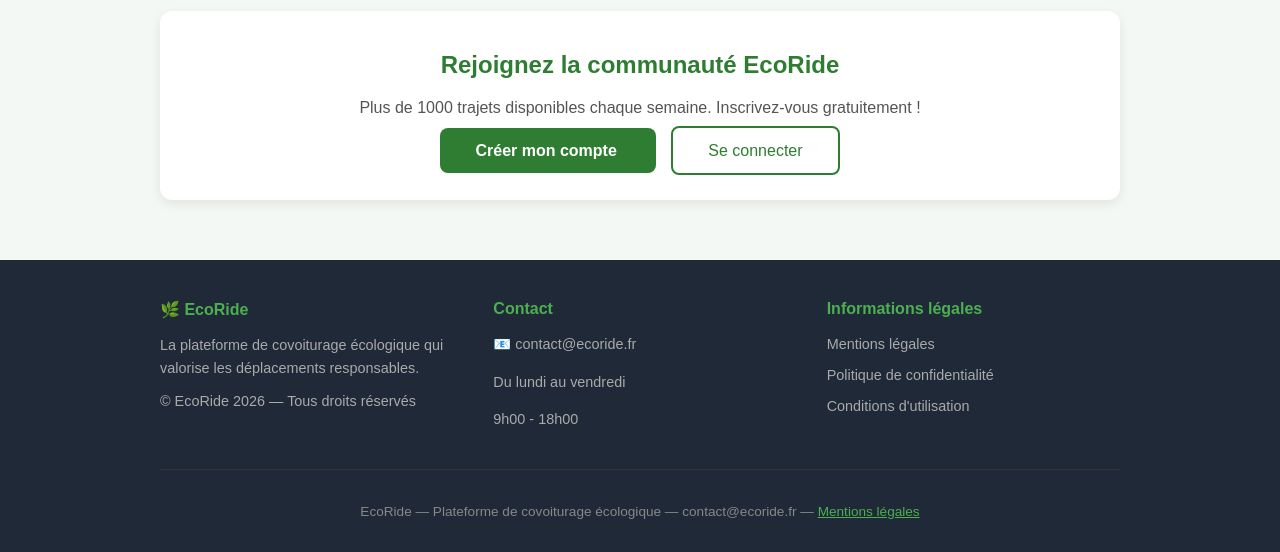
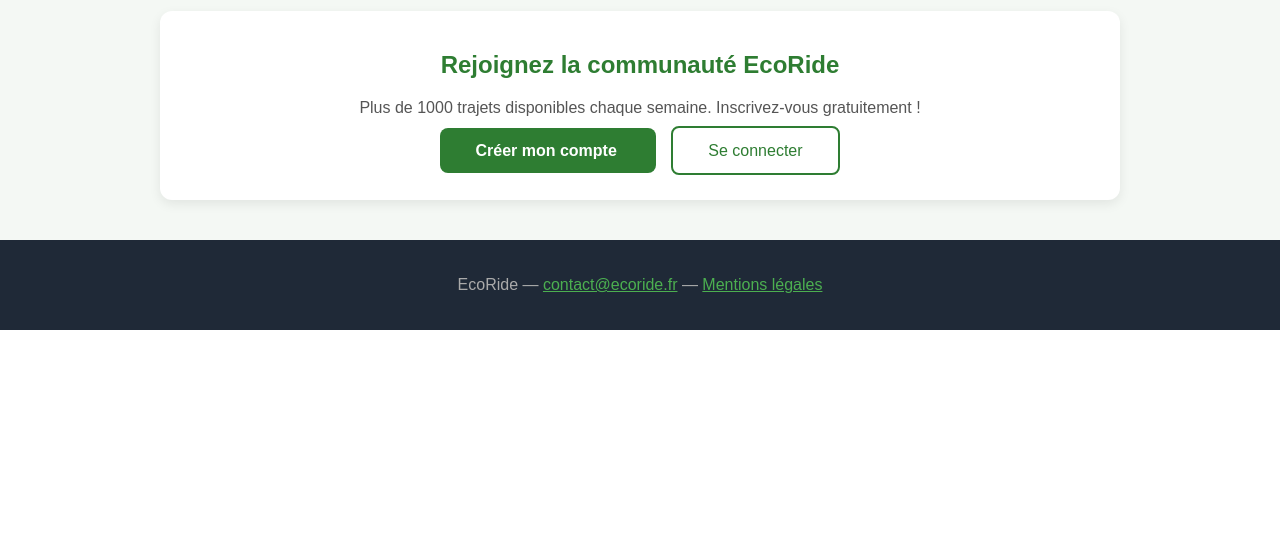
Before and after one commit to Evoluti83/ecoride, a PHP site: page /ecoride/ in a window 1280 px wide. Shown: the part 1749-2301 px from the top of the page. After the commit the page ends 2079 px from the top, so only its background shows below. Run offline with PHP 8.4, Linux system fonts and the light colour scheme.

Commit message:
feat: ajout footer commun sur toutes les pages

```diff
--- a/public/add-vehicle.php
+++ b/public/add-vehicle.php
@@ -159,5 +159,6 @@ if ($_SERVER['REQUEST_METHOD'] === 'POST') {
     </section>
 </main>
 
+<?php require_once "footer.php"; ?>
 </body>
 </html>
--- a/public/admin.php
+++ b/public/admin.php
@@ -285,5 +285,6 @@ new Chart(creditsCtx, {
 });
 </script>
 
+<?php require_once "footer.php"; ?>
 </body>
 </html>
--- a/public/confirm-booking.php
+++ b/public/confirm-booking.php
@@ -153,9 +153,7 @@ $creditsAfter = $currentCredits - $ride['price'];
 
 </main>
 
-<footer style="background: #1f2937; color: #aaa; text-align: center; padding: 20px; margin-top: 40px;">
-    <p>EcoRide — <a href="mailto:contact@ecoride.fr" style="color: #4CAF50;">contact@ecoride.fr</a> — <a href="mentions-legales.php" style="color: #4CAF50;">Mentions légales</a></p>
-</footer>
+<?php require_once "footer.php"; ?>
 
 </body>
 </html>
--- a/public/contact.php
+++ b/public/contact.php
@@ -125,9 +125,7 @@ if ($_SERVER['REQUEST_METHOD'] === 'POST') {
 
 </main>
 
-<footer style="background: #1f2937; color: #aaa; text-align: center; padding: 20px; margin-top: 40px;">
-    <p>EcoRide — <a href="mailto:contact@ecoride.fr" style="color: #4CAF50;">contact@ecoride.fr</a> — <a href="mentions-legales.php" style="color: #4CAF50;">Mentions légales</a></p>
-</footer>
+<?php require_once "footer.php"; ?>
 
 </body>
 </html>
--- a/public/covoiturages.php
+++ b/public/covoiturages.php
@@ -545,9 +545,7 @@ $queryParams = http_build_query(array_filter([
 
 </main>
 
-<footer style="background: #1f2937; color: #aaa; text-align: center; padding: 20px; margin-top: 40px;">
-    <p>EcoRide — <a href="mailto:contact@ecoride.fr" style="color: #4CAF50;">contact@ecoride.fr</a> — <a href="mentions-legales.php" style="color: #4CAF50;">Mentions légales</a></p>
-</footer>
+<?php require_once "footer.php"; ?>
 
 </body>
 </html>
--- a/public/create-ride.php
+++ b/public/create-ride.php
@@ -227,9 +227,7 @@ if ($_SERVER['REQUEST_METHOD'] === 'POST') {
     </section>
 </main>
 
-<footer style="background: #1f2937; color: #aaa; text-align: center; padding: 20px; margin-top: 40px;">
-    <p>EcoRide — <a href="mailto:contact@ecoride.fr" style="color: #4CAF50;">contact@ecoride.fr</a> — <a href="mentions-legales.php" style="color: #4CAF50;">Mentions légales</a></p>
-</footer>
+<?php require_once "footer.php"; ?>
 
 <script>
 // Afficher si le véhicule est écologique
--- a/public/dashboard.php
+++ b/public/dashboard.php
@@ -212,5 +212,6 @@ $myRides = $stmtMyRides->fetchAll();
 
 </main>
 
+<?php require_once "footer.php"; ?>
 </body>
 </html>
--- a/public/error.php
+++ b/public/error.php
@@ -35,5 +35,6 @@ session_start();
     </div>
 </main>
 
+<?php require_once "footer.php"; ?>
 </body>
 </html>
--- /dev/null
+++ b/public/footer.php
@@ -0,0 +1,3 @@
+<footer style="background: #1f2937; color: #aaa; text-align: center; padding: 20px; margin-top: 40px;">
+    <p>EcoRide — <a href="mailto:contact@ecoride.fr" style="color: #4CAF50;">contact@ecoride.fr</a> — <a href="mentions-legales.php" style="color: #4CAF50;">Mentions légales</a></p>
+</footer>
--- a/public/forgot-password.php
+++ b/public/forgot-password.php
@@ -17,5 +17,6 @@ session_start();
         <a href="login.php" class="btn">Retour à la connexion</a>
     </section>
 </main>
+<?php require_once "footer.php"; ?>
 </body>
 </html>
--- a/public/index.php
+++ b/public/index.php
@@ -328,32 +328,7 @@ require_once "../config/database.php";
 </main>
 
 <!-- FOOTER -->
-<footer class="site-footer">
-    <div class="container">
-        <div class="footer-content">
-            <div class="footer-section">
-                <h4>🌿 EcoRide</h4>
-                <p>La plateforme de covoiturage écologique qui valorise les déplacements responsables.</p>
-                <p style="margin-top: 10px;">© EcoRide 2026 — Tous droits réservés</p>
-            </div>
-            <div class="footer-section">
-                <h4>Contact</h4>
-                <a href="mailto:contact@ecoride.fr">📧 contact@ecoride.fr</a>
-                <p>Du lundi au vendredi</p>
-                <p>9h00 - 18h00</p>
-            </div>
-            <div class="footer-section">
-                <h4>Informations légales</h4>
-                <a href="mentions-legales.php">Mentions légales</a>
-                <a href="mentions-legales.php#confidentialite">Politique de confidentialité</a>
-                <a href="mentions-legales.php#cgu">Conditions d'utilisation</a>
-            </div>
-        </div>
-        <div class="footer-bottom">
-            <p>EcoRide — Plateforme de covoiturage écologique — contact@ecoride.fr — <a href="mentions-legales.php" style="color: #4CAF50;">Mentions légales</a></p>
-        </div>
-    </div>
-</footer>
+<?php require_once "footer.php"; ?>
 
 <script>
     $('#searchForm').on('submit', function(event) {
--- a/public/leave-review.php
+++ b/public/leave-review.php
@@ -155,5 +155,6 @@ if ($_SERVER['REQUEST_METHOD'] === 'POST') {
     </section>
 </main>
 
+<?php require_once "footer.php"; ?>
 </body>
 </html>
--- a/public/login.php
+++ b/public/login.php
@@ -112,5 +112,6 @@ if ($_SERVER['REQUEST_METHOD'] === 'POST') {
     });
 </script>
 
+<?php require_once "footer.php"; ?>
 </body>
 </html>
--- a/public/manage-reviews.php
+++ b/public/manage-reviews.php
@@ -115,5 +115,6 @@ $pendingReviews = $stmtPendingReviews->fetchAll();
     <?php endif; ?>
 </main>
 
+<?php require_once "footer.php"; ?>
 </body>
 </html>
--- a/public/mentions-legales.php
+++ b/public/mentions-legales.php
@@ -90,9 +90,7 @@ session_start();
 
 </main>
 
-<footer style="background: #1f2937; color: #aaa; text-align: center; padding: 20px; margin-top: 40px;">
-    <p>EcoRide — contact@ecoride.fr — <a href="mentions-legales.php" style="color: #4CAF50;">Mentions légales</a></p>
-</footer>
+<?php require_once "footer.php"; ?>
 
 </body>
 </html>
--- a/public/preferences.php
+++ b/public/preferences.php
@@ -122,5 +122,6 @@ if ($_SERVER['REQUEST_METHOD'] === 'POST') {
     </section>
 </main>
 
+<?php require_once "footer.php"; ?>
 </body>
 </html>
--- a/public/profile.php
+++ b/public/profile.php
@@ -180,5 +180,6 @@ $preferences = $stmtPrefs->fetch();
 
 </main>
 
+<?php require_once "footer.php"; ?>
 </body>
 </html>
--- a/public/register.php
+++ b/public/register.php
@@ -199,9 +199,7 @@ if ($_SERVER['REQUEST_METHOD'] === 'POST') {
     </section>
 </main>
 
-<footer style="background: #1f2937; color: #aaa; text-align: center; padding: 20px; margin-top: 40px;">
-    <p>EcoRide — <a href="mailto:contact@ecoride.fr" style="color: #4CAF50;">contact@ecoride.fr</a> — <a href="mentions-legales.php" style="color: #4CAF50;">Mentions légales</a></p>
-</footer>
+<?php require_once "footer.php"; ?>
 
 <script>
 function checkPassword(value) {
--- a/public/ride-detail.php
+++ b/public/ride-detail.php
@@ -185,9 +185,7 @@ $preferences = $stmtPrefs->fetchAll();
 
 </main>
 
-<footer style="background: #1f2937; color: #aaa; text-align: center; padding: 20px; margin-top: 40px;">
-    <p>EcoRide — <a href="mailto:contact@ecoride.fr" style="color: #4CAF50;">contact@ecoride.fr</a> — <a href="mentions-legales.php" style="color: #4CAF50;">Mentions légales</a></p>
-</footer>
+<?php require_once "footer.php"; ?>
 
 </body>
 </html>
```
